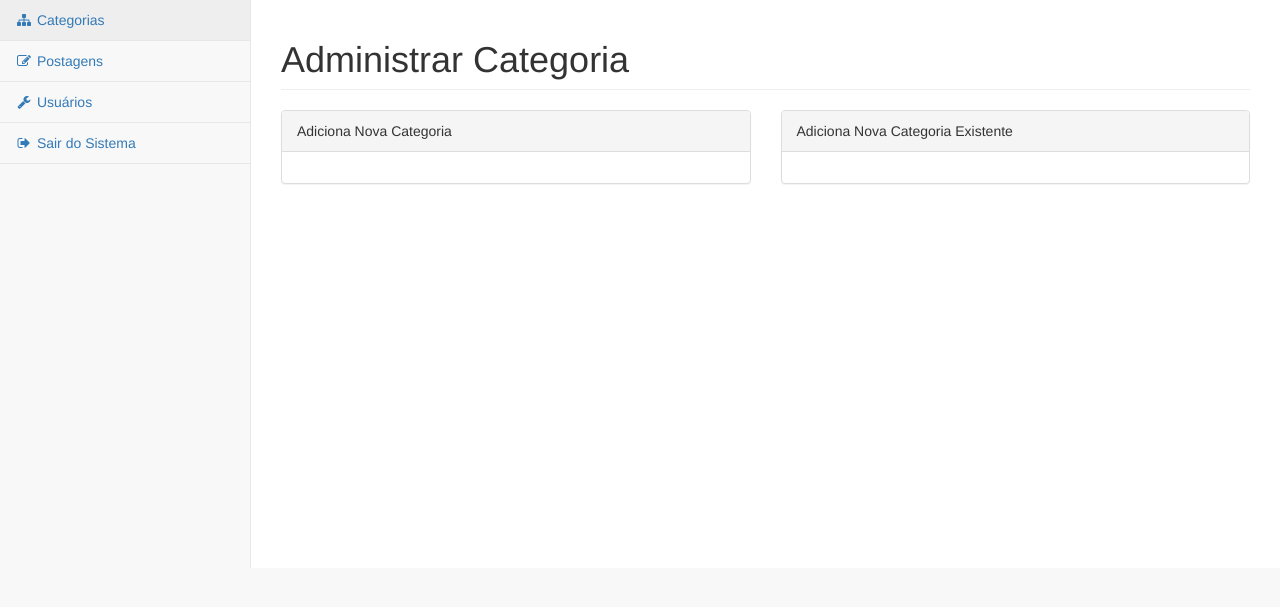
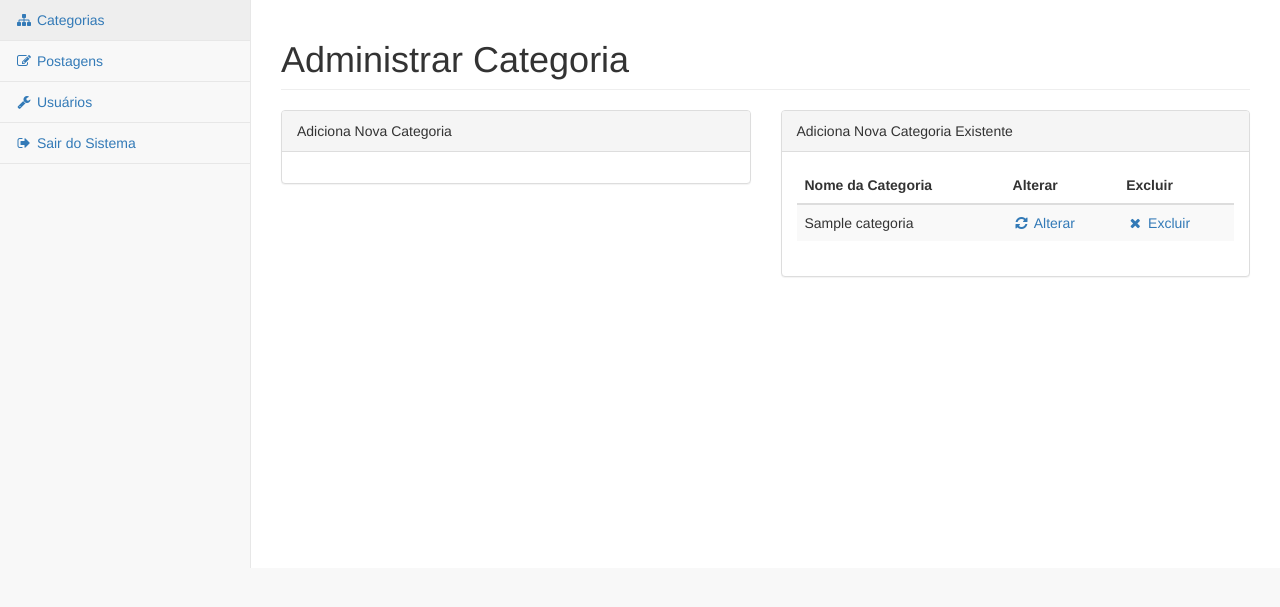
Before and after one commit to hercules-lima/udemycodeigniter3, a CodeIgniter app: page /udemy/admin/categoria in a window 1280 px wide. Shown: the part 51-658 px from the top of the page. Run offline with CodeIgniter, Linux system fonts and the light colour scheme; tables that the repository leaves empty or names only in its code hold one stand-in row (values such as "Sample post"); some libraries are stand-ins or nearby versions.

Commit message:
30. Listando as categorias com ajuda da Biblioteca Table do Framework

```diff
--- a/application/controllers/admin/Categoria.php
+++ b/application/controllers/admin/Categoria.php
@@ -5,10 +5,14 @@ class Categoria extends CI_Controller {
 
 	public function __construct(){
 		parent::__construct();
+		$this->load->model('categorias_model','modelcategorias');
+		$this->categorias = $this->modelcategorias->listar_categorias();
 	}
 
 	public function index()
 	{
+		$this->load->library('table');
+		$dados['categorias'] = $this->categorias;
 		//Dados a serem enviados para o Cabeçalho
 
 		$dados['titulo']= 'Painel de Controle';
--- a/application/views/backend/categoria.php
+++ b/application/views/backend/categoria.php
@@ -33,8 +33,21 @@
                         </div>
                         <div class="panel-body">
                             <div class="row">
-                                <div class="col-lg-6">
+                                <div class="col-lg-12">
+                                   <?php
+                                       $this->table->set_heading("Nome da Categoria","Alterar","Excluir");
+                                       foreach ($categorias as $categoria) {
+                                           $nomecat=$categoria->titulo;
+                                           $alterar= anchor(base_url('admin/categoria'),'<i class="fa fa-refresh fa-fw"></i> Alterar');
+                                           $excluir= anchor(base_url('admin/categoria'),'<i class="fa fa-remove fa-fw"></i> Excluir');
 
+                                           $this->table->add_row($nomecat,$alterar,$excluir);
+                                       }
+                                       $this->table->set_template(array(
+                                        'table_open' => '<table class="table table-striped">'));
+                                       echo $this->table->generate();
+
+                                   ?>
                                 </div>
 
                             </div>
```
